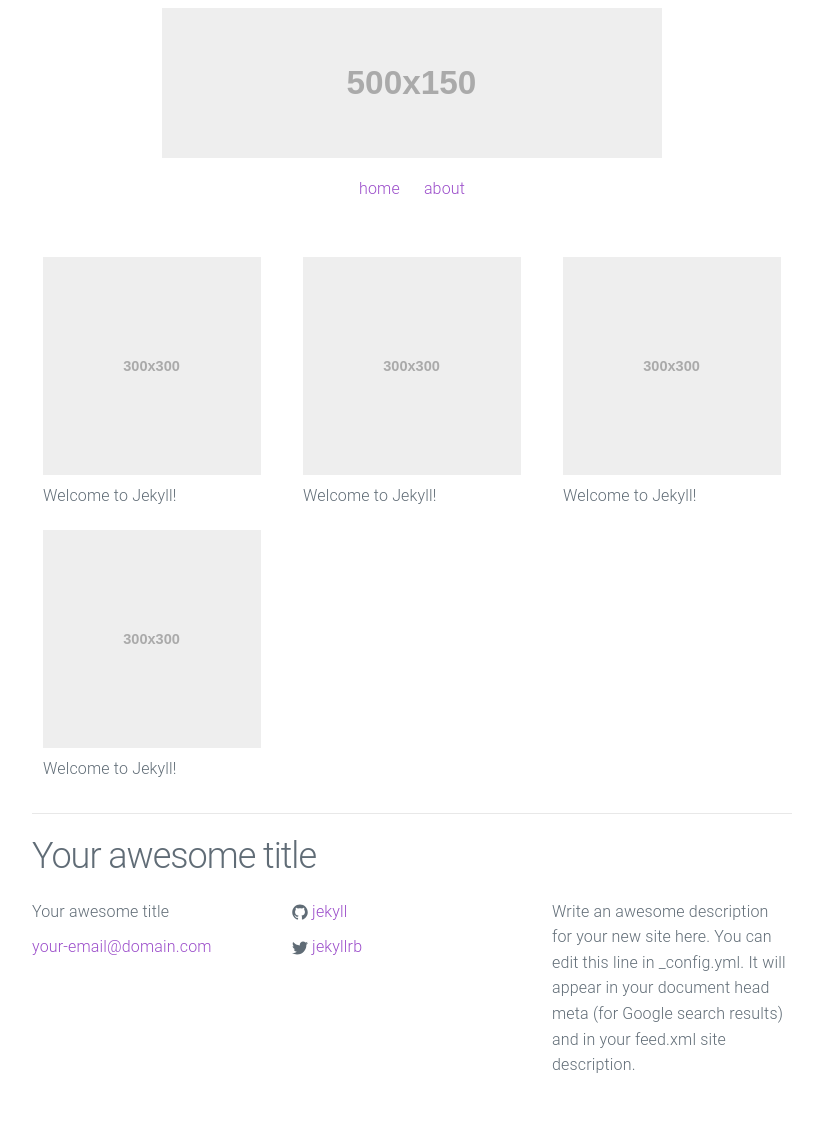
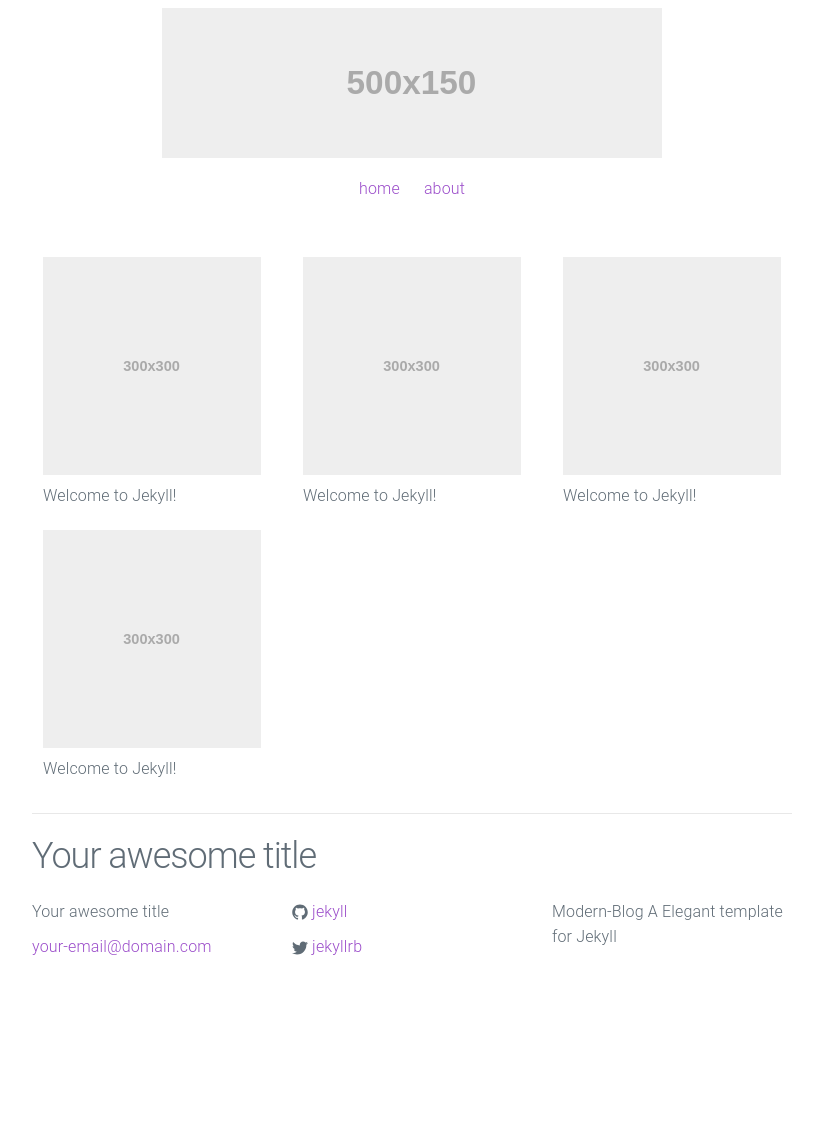
Before and after one commit to wave5/wav5.github.com-urban, a Jekyll site: the page built from index.html, in a window 1280 px wide. Shown: the whole page, without its empty margins (228-1051 px from the left). Built offline with Jekyll 4.4.1, drawn with Linux system fonts in a browser that asks for light colours; after the commit the page ends 1025 px from its top, so only the background shows below that.

Commit message:
Modern-Blog A Elegant template for Jekyll

```diff
--- a/_config.yml
+++ b/_config.yml
@@ -1,12 +1,9 @@
 # Site settings
 title: Your awesome title
 email: your-email@domain.com
-description: > # this means to ignore newlines until "baseurl:"
-  Write an awesome description for your new site here. You can edit this
-  line in _config.yml. It will appear in your document head meta (for
-  Google search results) and in your feed.xml site description.
-baseurl: "/urban-theme" # the subpath of your site, e.g. /blog
-url: "http://yourdomain.com" # the base hostname & protocol for your site
+description: Modern-Blog A Elegant template for Jekyll # this means to ignore newlines until "baseurl:"
+baseurl: "" # the subpath of your site, e.g. /blog
+url: "https://github.com/wave5/wav5.github.com-urban.git" # the base hostname & protocol for your site
 twitter_username: jekyllrb
 github_username:  jekyll
 
```
